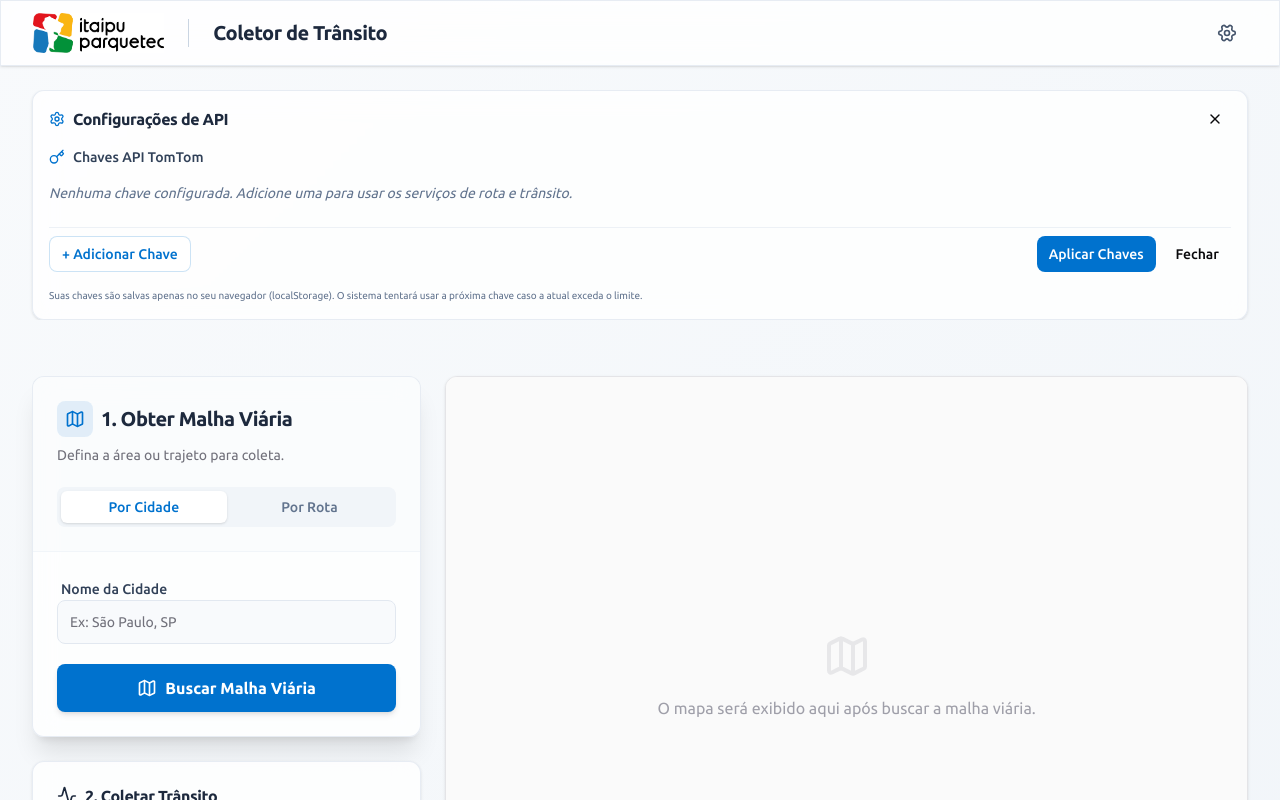
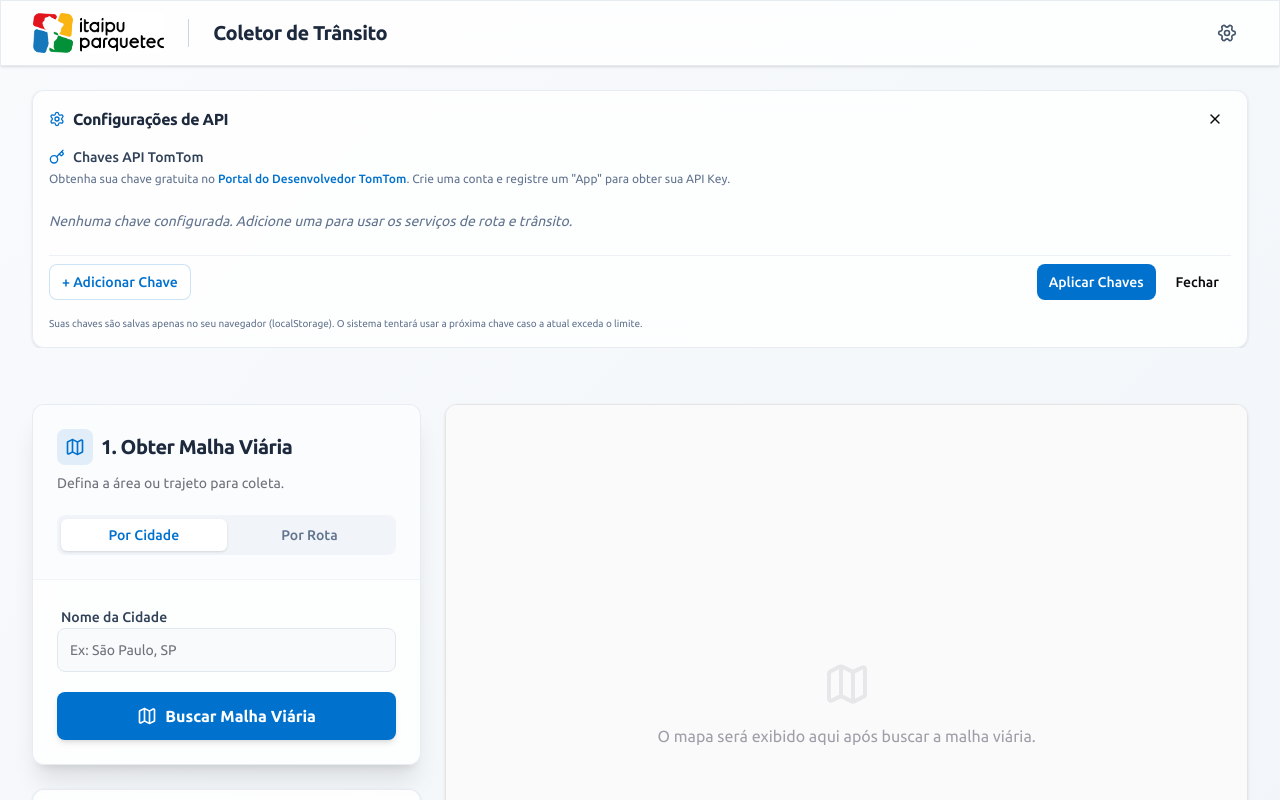
Before and after one commit to eduardomatheusfigueira/traffic-network-collector, a React (Vite) app: page / in a window 1280 px wide. Both pictures are taken after a click on the button "Configurações de API". Shown: the top 800 px of the page. Built offline with nearby package versions, Linux system fonts and the light colour scheme.

Commit message:
Atualização: link de ajuda para obter API Key e melhorias gerais

```diff
--- a/src/App.tsx
+++ b/src/App.tsx
@@ -326,9 +326,15 @@ export default function App() {
             </CardHeader>
             <CardContent className="pb-4 pt-0 px-4">
               <div className="flex flex-col gap-4">
-                <div className="flex items-center gap-2 text-sm font-medium text-slate-700">
-                  <Key className="w-4 h-4 text-primary" />
-                  <span>Chaves API TomTom</span>
+                <div className="flex flex-col gap-1">
+                  <div className="flex items-center gap-2 text-sm font-medium text-slate-700">
+                    <Key className="w-4 h-4 text-primary" />
+                    <span>Chaves API TomTom</span>
+                  </div>
+                  <p className="text-xs text-slate-500 mb-2">
+                    Obtenha sua chave gratuita no <a href="https://developer.tomtom.com/" target="_blank" rel="noopener noreferrer" className="text-primary hover:underline font-medium">Portal do Desenvolvedor TomTom</a>.
+                    Crie uma conta e registre um "App" para obter sua API Key.
+                  </p>
                 </div>
 
                 <div className="space-y-3 max-h-60 overflow-y-auto pr-2">
```
